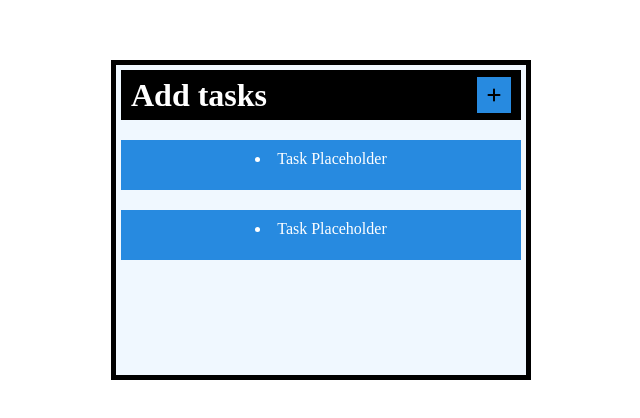
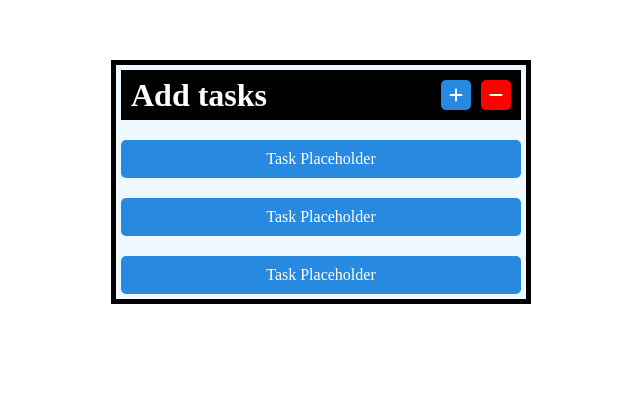
Before and after one commit to Omkardmahadik/chaicode-webdev, a plain HTML site: page 7_javascript/part5/mini_projects/mini-project2.html in a window 1280 px wide. Shown: the part 132-550 px from the top of the page, without its empty margins (319-959 px from the left). Drawn offline with Linux system fonts and the light colour scheme.

Commit message:
commit mini-project-2-done

```diff
--- a/7_javascript/part5/mini_projects/mini-project2.html
+++ b/7_javascript/part5/mini_projects/mini-project2.html
@@ -1,30 +1,29 @@
 <!DOCTYPE html>
 <html lang="en">
+
 <head>
   <meta charset="UTF-8" />
   <meta name="viewport" content="width=device-width, initial-scale=1.0" />
   <title>To-Do List</title>
-  <link
-    rel="stylesheet"
-    href="https://cdnjs.cloudflare.com/ajax/libs/font-awesome/6.6.0/css/all.min.css"
+  <link rel="stylesheet" href="https://cdnjs.cloudflare.com/ajax/libs/font-awesome/6.6.0/css/all.min.css"
     integrity="sha512-Kc323vGBEqzTmouAECnVceyQqyqdsSiqLQISBL29aUW4U/M7pSPA/gEUZQqv1cwx4OnYxTxve5UMg5GT6L4JJg=="
-    crossorigin="anonymous"
-    referrerpolicy="no-referrer"
-  />
+    crossorigin="anonymous" referrerpolicy="no-referrer" />
   <style>
     body {
       display: flex;
       justify-content: center;
-
       margin-top: 15%;
     }
+
     .todo-Lists {
       width: 400px;
-      height: 300px;
+      max-height: 400px;
+      overflow-y: auto;
       background-color: aliceblue;
       border: 5px solid black;
       padding: 5px;
     }
+
     #box-1 {
       width: 100%;
       height: 50px;
@@ -35,44 +34,99 @@
       padding: 0 10px;
       box-sizing: border-box;
     }
+
     #box-1 h1 {
       color: white;
       margin: 0;
     }
-    .icons {
+
+    /* Container for icons */
+    .icons-container {
+      display: flex;
+      gap: 10px;
+      /* Adds space between icons */
+    }
+
+    /* Individual icon styling */
+    #icons,
+    #icons-2 {
+      display: flex;
+      align-items: center;
+      justify-content: center;
+      width: 30px;
+      height: 30px;
+      border-radius: 5px;
       color: white;
-      font-size: 20px;
+      cursor: pointer;
     }
-    /* Add task section */
-    li{
+
+    #icons {
+      background-color: rgb(39, 138, 224);
+    }
+
+    #icons-2 {
+      background-color: red;
+    }
+
+    #icons-2 i {
+      color: white;
+    }
+
+    /* Task items */
+    li {
       width: 95%;
-      height: 30px;
       background-color: rgb(39, 138, 224);
       padding: 10px;
       margin-top: 20px;
       color: white;
       text-align: center;
-
-    }
-    #icons , i{
-        background-color: rgb(39, 138, 224);
-        padding: 5px;
+      list-style: none;
+      border-radius: 5px;
     }
   </style>
 </head>
+
 <body>
   <div class="todo-Lists">
     <div id="box-1">
       <h1>Add tasks</h1>
-      <div id="icons">
-        <i class="fa-solid fa-plus"></i>
+      <!-- Container for icons -->
+      <div class="icons-container">
+        <div id="icons">
+          <i class="fa-solid fa-plus"></i>
+        </div>
+        <div id="icons-2">
+          <i class="fa-solid fa-minus"></i>
+        </div>
       </div>
     </div>
     <div id="tasks-add">
-      <li class="addBox-1">Task Placeholder</li> <!-- Placeholder for task entries -->
-      <li class="addBox-2">Task Placeholder</li> <!-- Placeholder for task entries -->
+      <li>Task Placeholder</li>
+      <li>Task Placeholder</li>
+      <li>Task Placeholder</li>
     </div>
   </div>
-   <script src="mp2.js"></script>
+  <script>
+    document.addEventListener("DOMContentLoaded", function () {
+      document.getElementById("icons").addEventListener("click", function () {
+
+        // add the element
+        // Create a new 'li' element
+        let newTask = document.createElement("li");
+        newTask.textContent = "omkar"; // Set the content for the new task
+
+        // Append the new 'li' element to the 'tasks-add' container
+        document.getElementById("tasks-add").appendChild(newTask);
+      });
+
+      // remove the element
+      document.getElementById(`icons-2`).addEventListener(`click`, function () {
+        let remove = document.getElementById(`tasks-add`)
+        remove.lastElementChild.remove();
+      })
+    });
+
+  </script>
 </body>
+
 </html>
```
